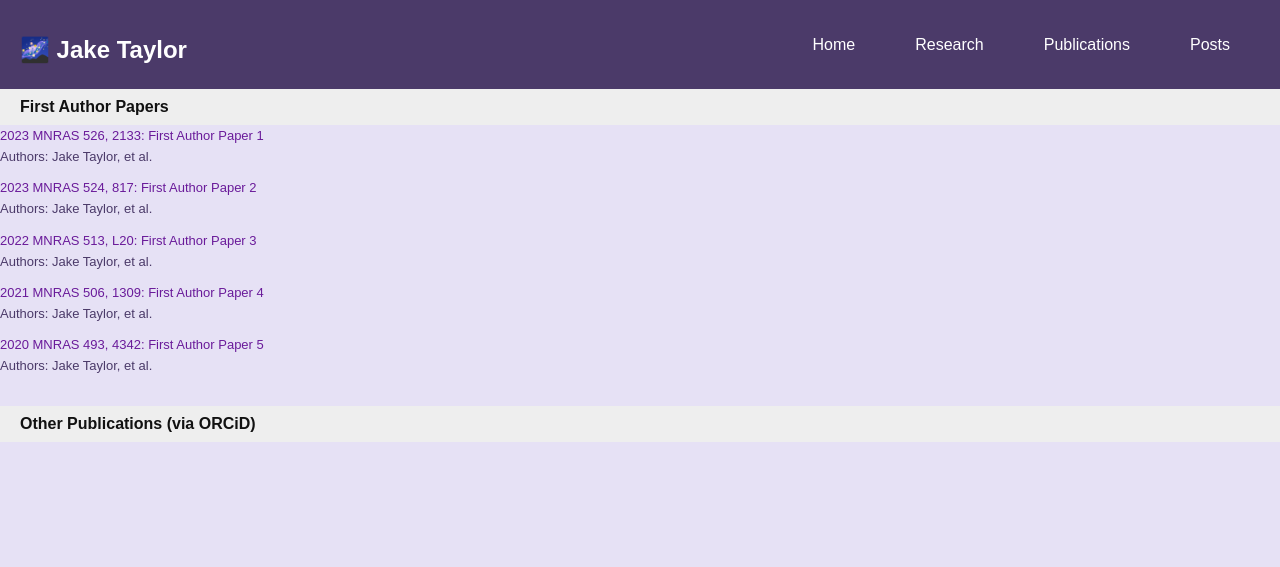
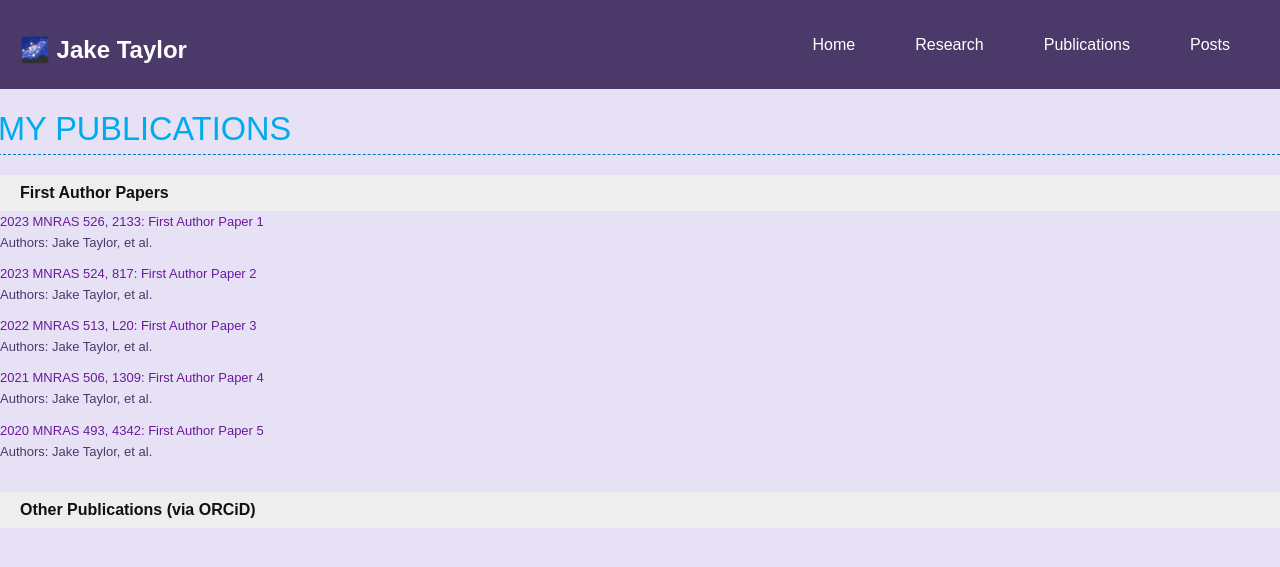
Before and after one commit to astrojaket/astrojaket.github.io, a Jekyll site: the page built from _pages/publications.html, in a window 1280 px wide. Shown: the top 567 px of the page. Built offline with Jekyll 4.4.1, drawn with Linux system fonts in a browser that asks for light colours.

Commit message:
updated publications

```diff
--- a/_pages/publications.html
+++ b/_pages/publications.html
@@ -4,11 +4,11 @@ title: Publications
 permalink: /publications/
 ---
 
-<!--<h1>My Publications</h1>-->
+<h1>My Publications</h1>
 
 <!-- First Author Papers Section -->
 <h2>First Author Papers</h2>
-<div id="first-author-papers">
+<div id="first-author-papers" style="margin-bottom: 30px;">
     <ul>
         <li>
             <a href="https://ui.adsabs.harvard.edu/abs/2023MNRAS.526.2133T/abstract" target="_blank">
@@ -45,7 +45,7 @@ permalink: /publications/
 
 <!-- ORCiD Publications Section -->
 <h2>Other Publications (via ORCiD)</h2>
-<div id="publications-list"></div>
+<div id="publications-list" style="display: flex; flex-wrap: wrap;"></div>
 
 <script>
     const ORCID = "0000-0003-4844-9838";  // Your ORCiD
@@ -70,25 +70,27 @@ permalink: /publications/
     function renderPublications(publications) {
         const container = document.getElementById("publications-list");
         if (publications.length === 0) {
-            container.innerHTML = "<p>No publications found.</p>";
+            container.innerHTML = "<p>No publications found from ORCiD.</p>";
             return;
         }
 
         publications.forEach(pub => {
             const publicationElement = document.createElement("div");
             publicationElement.classList.add("publication");
+            publicationElement.style = "flex: 1 1 45%; margin: 10px; padding: 20px; background-color: #f9f9f9; border-radius: 10px; box-shadow: 0 4px 8px rgba(0, 0, 0, 0.1);";
 
             const title = document.createElement("h3");
-            title.textContent = pub.work-summary[0]["title"].title;
+            title.textContent = pub["work-summary"][0]["title"].title;
             publicationElement.appendChild(title);
 
             const authors = document.createElement("p");
-            authors.innerHTML = "<strong>Authors:</strong> " + pub.work-summary[0]["author"]?.map(author => author["credit-name"] || "Unknown").join(", ");
+            authors.innerHTML = "<strong>Authors:</strong> " + pub["work-summary"][0]["author"]?.map(author => author["credit-name"] || "Unknown").join(", ");
             publicationElement.appendChild(authors);
 
             const link = document.createElement("a");
-            link.href = pub["url"]["value"] || "#"; // Link to the publication if available
+            link.href = pub["url"]?.value || "#"; // Link to the publication if available
             link.textContent = "Read more";
+            link.target = "_blank";
             publicationElement.appendChild(link);
 
             container.appendChild(publicationElement);
```
